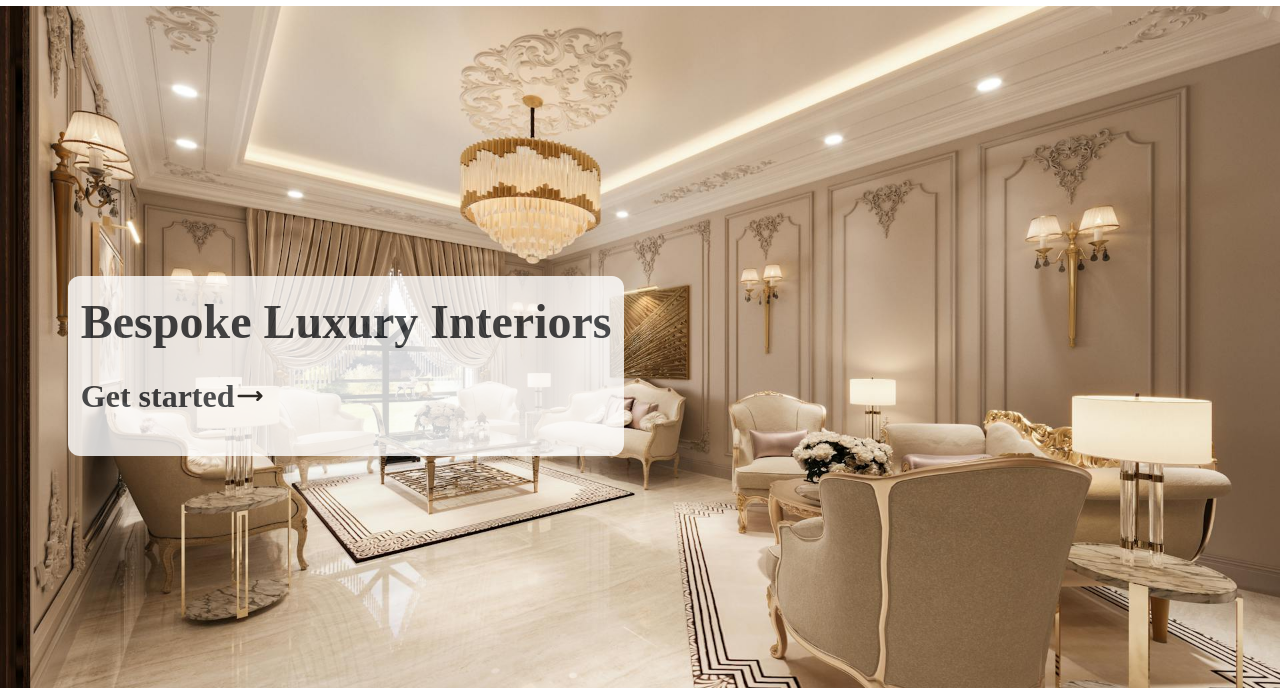
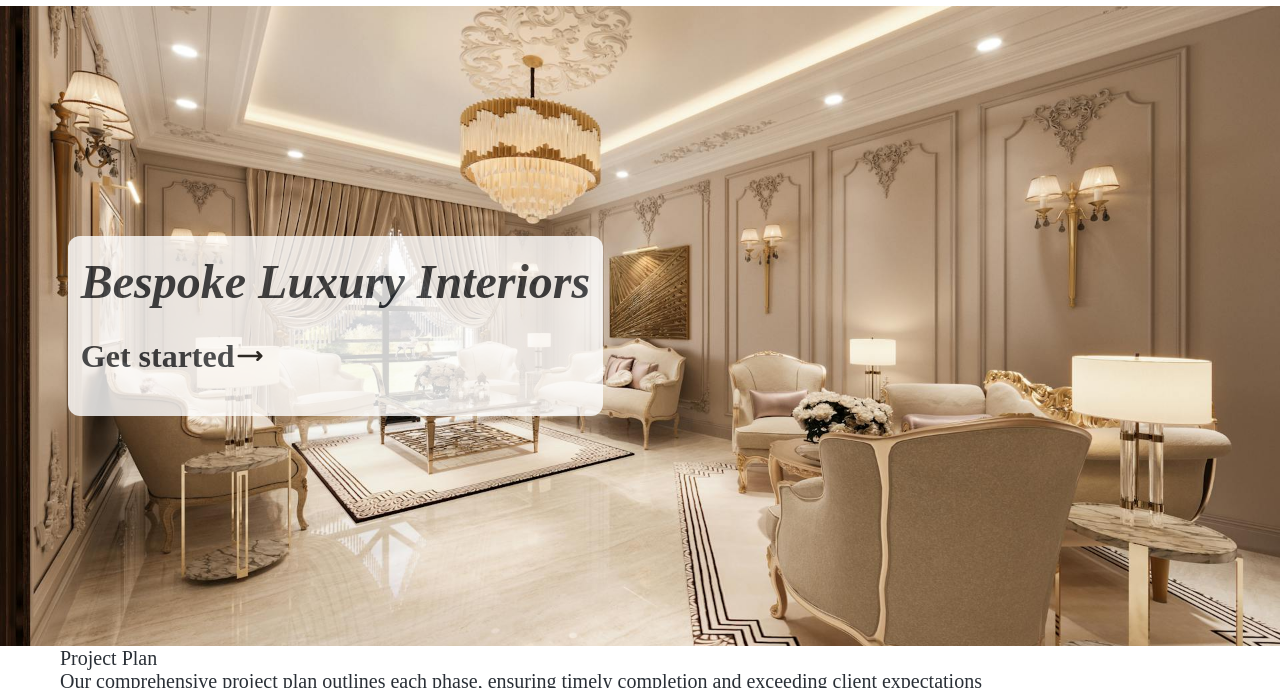
Before and after one commit to Nadia982/interior-design-landing-page, a plain HTML site: page index.html in a window 1280 px wide. Shown: the part 86-774 px from the top of the page. Drawn offline with Linux system fonts and the light colour scheme.

Commit message:
tweaks to hero section

```diff
--- a/css/style.css
+++ b/css/style.css
@@ -151,7 +151,7 @@ nav a:hover svg {
 }
 
 .hero .container {
-  height: clamp(50vh, 100vw, 90vh);
+  height: clamp(50vh, 100vw, 80vh);
   align-items: center;
 }
 
@@ -170,7 +170,7 @@ h1 {
   font-size: clamp(2rem, 7.5vw, 3rem);
   font-weight: 700;
   color: var(--cl--2--);
-
+  font-style: italic;
 }
 
 .hero-content a {
```
